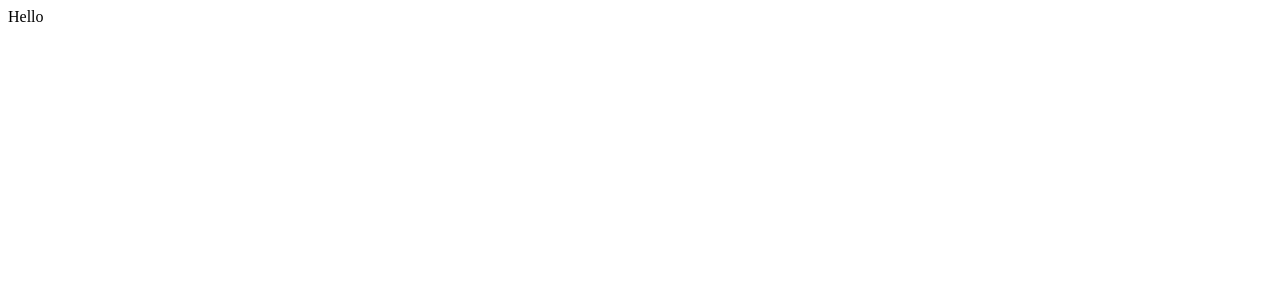
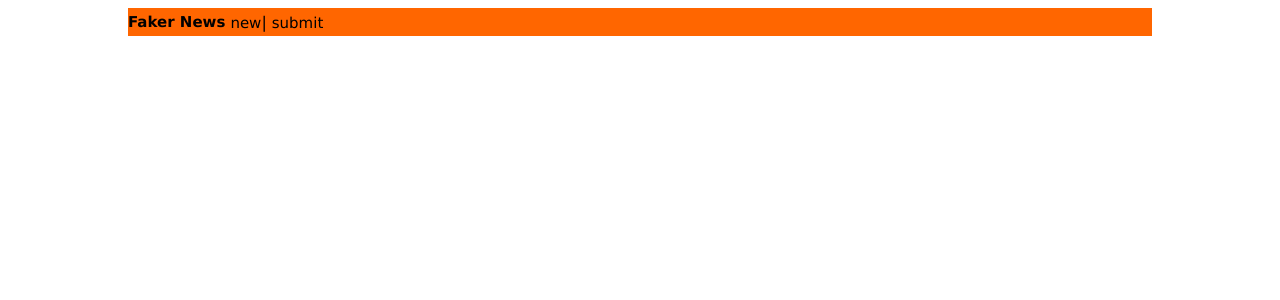
Before and after one commit to wtaylor45/hacker-news-clone, a React (Create React App) app: page / in a window 1280 px wide. Shown: the top 300 px of the page. Built offline with nearby package versions, Linux system fonts and the light colour scheme.

Commit message:
Set up basic header

```diff
--- /dev/null
+++ b/src/App.css
@@ -0,0 +1,5 @@
+body, html {
+    height: 100%;
+    margin: 0;
+    font-family: 'Verdana', sans-serif;
+}
--- a/src/App.js
+++ b/src/App.js
@@ -1,8 +1,22 @@
 import React from 'react';
+import styled from 'styled-components';
+import { Header } from './presentational/Header';
+import './App.css';
+
+const Container = styled.div`
+  height: 100%;
+  margin: 8px;
+  display: flex;
+  justify-content: center;
+
+  @media only screen and (max-width: 768px) {
+      margin: 0px;
+  }
+`
 
 const App = () =>
-  <div>
-    Hello
-  </div>
+  <Container>
+    <Header title="Faker News" />
+  </Container>
 
 export default App;
--- /dev/null
+++ b/src/presentational/Header.js
@@ -0,0 +1,32 @@
+import React from 'react';
+import styled from 'styled-components';
+import { NavBar } from './NavBar';
+import { Title } from './Title';
+
+const Div = styled.div`
+    display: flex;
+    flex-direction: row;
+    align-items: center;
+    width: 80vw;
+    min-height: 28px;
+    background-color: #f60;
+
+    @media only screen and (max-width: 768px) {
+        width: 100vw;
+        flex-wrap: wrap;
+    }
+`
+
+export const Header = ({title}) => {
+    const pages = [
+        {href: "/new", name: "new"},
+        {href: "/submit", name: "submit"}
+    ];
+
+    return (
+        <Div>
+            <Title>{title}</Title>
+            <NavBar pages={pages} />
+        </Div>
+    )
+};
--- /dev/null
+++ b/src/presentational/NavBar.js
@@ -0,0 +1,24 @@
+import React from 'react';
+import styled from 'styled-components';
+
+const Nav = styled.nav`
+    display: flex;
+    flex-direction: row;
+`
+
+const NavItem = styled.a`
+    text-decoration: none;
+    color: black;
+    padding-left: 5px;
+    font-size: 15px;
+`
+
+export const NavBar = ({pages}) =>
+    <Nav>
+        {pages.map((page, i) =>
+            <div>
+                <NavItem key={i} href={page.href}>{page.name}</NavItem>
+                { i === pages.length-1 ? '' : '|' }
+            </div>
+        )}
+    </Nav>
--- /dev/null
+++ b/src/presentational/Title.js
@@ -0,0 +1,12 @@
+import React from 'react';
+import styled from 'styled-components';
+
+const Text = styled.div`
+    font-size: 15px;
+    font-weight: 600;
+`
+
+export const Title = ({children}) =>
+    <Text>
+        {children}
+    </Text>
```
Also changed, not shown: src/presentational/Link.js (added, +7 -0 lines), 1 other file (tests, documents, lock files or other folders).
